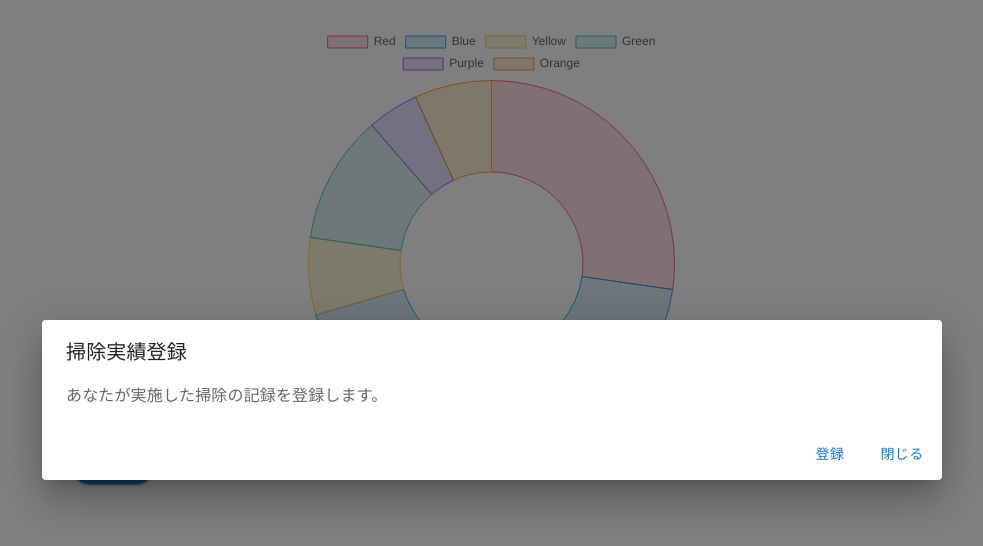
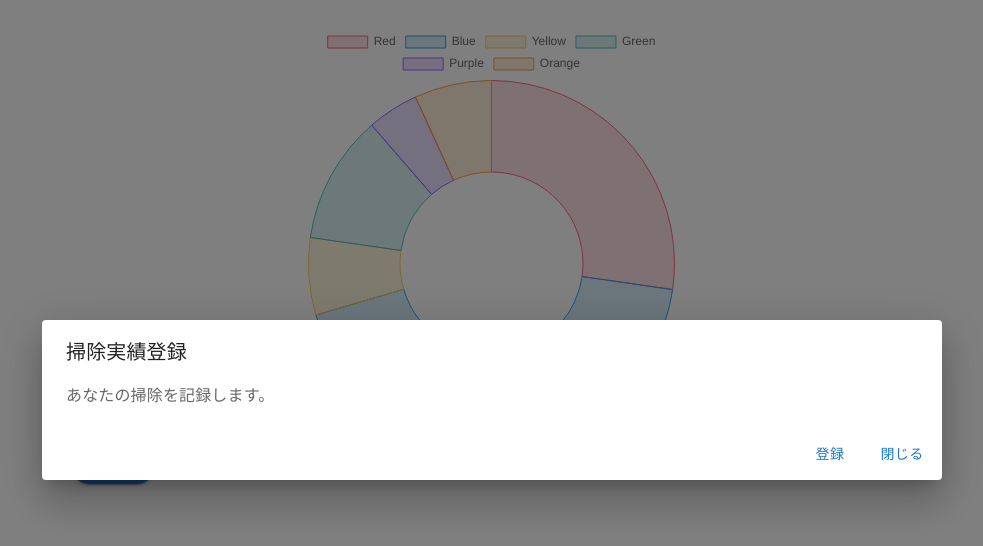
Before and after one commit to harunari0928/VisualizeCleanings, a React app: page /achievements in a window 1280 px wide. Both pictures are taken after a click on the button "登録". Shown: the top 546 px of the page, without its empty margins (148-1131 px from the left). Built offline with nearby package versions, Linux system fonts and the light colour scheme.

Commit message:
文言修正

```diff
--- a/src/app/pages/Achievements.tsx
+++ b/src/app/pages/Achievements.tsx
@@ -77,7 +77,7 @@ export function Achievements() {
         <DialogTitle>掃除実績登録</DialogTitle>
         <DialogContent>
           <DialogContentText>
-            あなたが実施した掃除の記録を登録します。
+            あなたの掃除を記録します。
           </DialogContentText>
         </DialogContent>
         <DialogActions>
```
